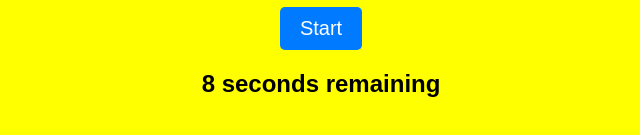
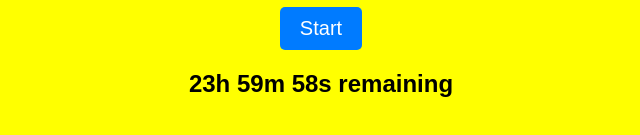
Before and after one commit to Novaheli/game-countdown, a plain HTML site: page index.html in a window 1280 px wide. Both pictures are taken after a click on the button "Start". Shown: the part 375-510 px from the top of the page, without its empty margins (319-959 px from the left). Drawn offline with Linux system fonts and the light colour scheme.

Commit message:
Update index.html

```diff
--- a/index.html
+++ b/index.html
@@ -3,7 +3,7 @@
 <head>
     <meta charset="UTF-8">
     <meta name="viewport" content="width=device-width, initial-scale=1.0">
-    <title>Countdown Game</title>
+    <title>Start Mining</title>
     <style>
         body {
             background-color: yellow;
@@ -46,19 +46,25 @@
     <script>
         function startCountdown() {
             const countdownElement = document.getElementById('countdown');
-            let time = 10;
+            let time = 24 * 60 * 60;  // 24 hours in seconds
 
-            countdownElement.textContent = `${time} seconds remaining`;
+            function updateCountdown() {
+                let hours = Math.floor(time / 3600);
+                let minutes = Math.floor((time % 3600) / 60);
+                let seconds = time % 60;
 
-            const interval = setInterval(() => {
-                time--;
+                countdownElement.textContent = `${hours}h ${minutes}m ${seconds}s remaining`;
+
                 if (time <= 0) {
+                    countdownElement.textContent = 'Game Over!';
                     clearInterval(interval);
-                    countdownElement.textContent = 'Game Over!';
                 } else {
-                    countdownElement.textContent = `${time} seconds remaining`;
+                    time--;
                 }
-            }, 1000);
+            }
+
+            const interval = setInterval(updateCountdown, 1000);
+            updateCountdown();  // Initialize the countdown immediately
         }
     </script>
 </body>
```
